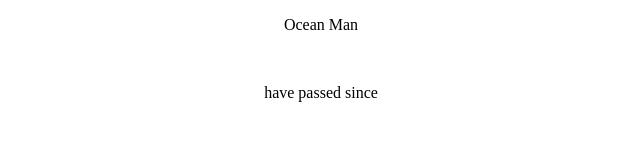
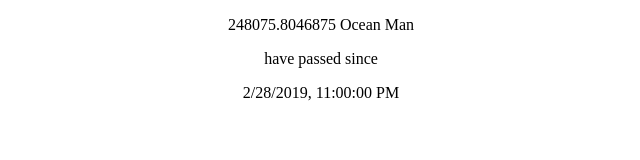
Before and after one commit to oceanman-time/oceanman-time.github.io, a plain HTML site: page index.html in a window 1280 px wide. Shown: the whole page, without its empty margins (319-959 px from the left). Drawn offline with Linux system fonts and the light colour scheme.

Commit message:
included count.js to index.html as module, first counter implementation

```diff
--- a/index.html
+++ b/index.html
@@ -9,7 +9,6 @@
 <p class="centered">
     <span id="oceanman-count"></span> Ocean Man
 </p>
-<br>
 <p class="centered">
     have passed since
 </p>
@@ -17,7 +16,24 @@
     <span id="initial-time"></span>
 </p>
 
-<script src="js/counter.js" type="text/javascript"></script>
+<script type="module">
+    // Initial Date in milliseconds - Date of the Last Golden Wind Episode
+    const initialDate = new Date('March 1, 2019 00:00:00 UTC+1:00');
+
+    // Getting the current date in milliseconds
+    var currentDate = new Date();
+
+    // Duration of one ocean man in milliseconds
+    const oceanmanDuration = 128000;
+
+    //Computing how many ocean man songs have passed
+    const oceanManCount = ( currentDate - initialDate ) / oceanmanDuration;
+
+    document.getElementById('oceanman-count').innerText = oceanManCount.toString();
+
+    //Displaying initial time
+    document.getElementById('initial-time').innerHTML = initialDate.toLocaleString();
+</script>
 
 </body>
 </html>
--- a/js/counter.js
+++ /dev/null
@@ -1,10 +0,0 @@
-const initialDate = new Date('March 1, 2019 00:00:00 UTC+1:00');
-const currentDate = new Date();
-
-$(function(){
-
-
-
-    //Displaying initial time
-    document.getElementById('initial-time').innerText = 'Last Golden Wind Episode';
-});
```
